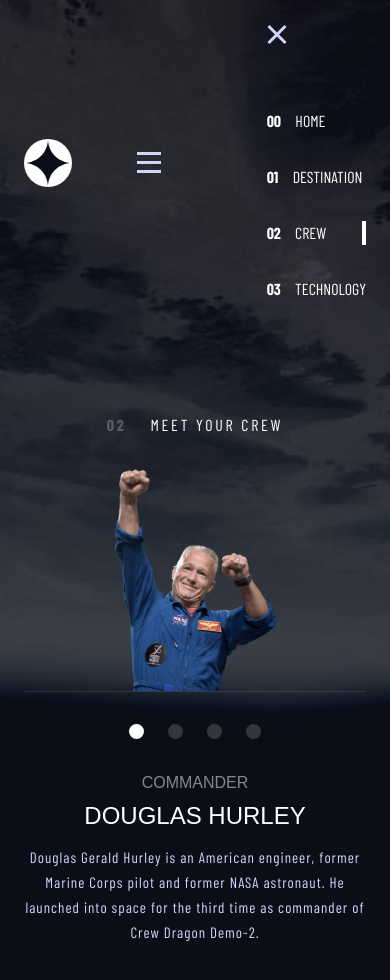
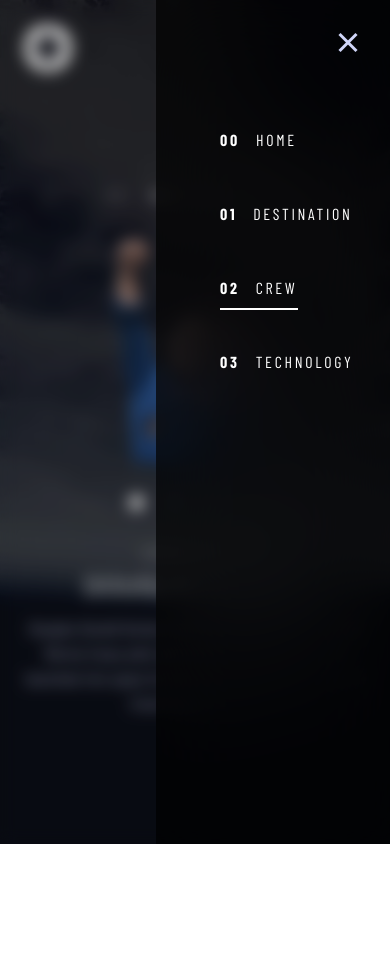
Before and after one commit to escultura-ama/appdev-space-tourism, a Next.js app: page /crew in a window 390 px wide. Both pictures are taken after a click on the button 330 px from the left and 48 px from the top of the page. Shown: the top 980 px of the page. After the commit the page ends 844 px from the top, so only its background shows below. Built offline with nearby package versions, Linux system fonts and the light colour scheme; a web font is replaced by a local one.

Commit message:
Debug: Navbar and make burger disappear

```diff
--- a/app/crew/page.tsx
+++ b/app/crew/page.tsx
@@ -148,7 +148,7 @@ export default function CrewPage() {
 
           /* IMAGE TOP */
           .image-section {
-            order: 1; width: 100%; height: 223px; border-bottom: 1px solid rgba(255,255,255,0.1);
+            order: 1; width: 100%; height: 223px; border-bottom: 0px solid rgba(255,255,255,0.1);
             mask-image: none; -webkit-mask-image: none; margin-bottom: 32px;
           }
 
@@ -177,7 +177,7 @@ export default function CrewPage() {
 
 const crewData = [
   { id: 1, role: "COMMANDER", name: "DOUGLAS HURLEY", bio: "Douglas Gerald Hurley is an American engineer, former Marine Corps pilot and former NASA astronaut. He launched into space for the third time as commander of Crew Dragon Demo-2.", image: "/assets/crew/image-douglas-hurley.png" },
-  { id: 2, role: "MISSION SPECIALIST", name: "MARK SHUTTLEWORTH", bio: "Mark Richard Shuttleworth is the founder and CEO of Canonical, the company behind the Linux-based Ubuntu operating system.", image: "/assets/crew/image-mark-shuttleworth.png" },
-  { id: 3, role: "PILOT", name: "VICTOR GLOVER", bio: "Pilot on the first operational flight of the SpaceX Crew Dragon to the International Space Station.", image: "/assets/crew/image-victor-glover.png" },
-  { id: 4, role: "FLIGHT ENGINEER", name: "ANOUSHEH ANSARI", bio: "Anousheh Ansari is an Iranian-American engineer and co-founder of Prodea Systems.", image: "/assets/crew/image-anousheh-ansari.png" }
+  { id: 2, role: "MISSION SPECIALIST", name: "MARK SHUTTLEWORTH", bio: "Mark Richard Shuttleworth is the founder and CEO of Canonical, the company behind the Linux-based Ubuntu operating system. Shuttleworth became the first South African to travel to space as a space tourist.", image: "/assets/crew/image-mark-shuttleworth.png" },
+  { id: 3, role: "PILOT", name: "VICTOR GLOVER", bio: "Pilot on the first operational flight of the SpaceX Crew Dragon to the International Space Station. Glover is a commander in the U.S. Navy where he pilots an F/A-18. He was a crew member Expedition 64, and served as a station systems flight engineer.", image: "/assets/crew/image-victor-glover.png" },
+  { id: 4, role: "FLIGHT ENGINEER", name: "ANOUSHEH ANSARI", bio: "Anousheh Ansari is an Iranian-American engineer and co-founder of Prodea Systems. Ansari was the fourth self-funded space tourist, the first self-funded woman to fly to the ISS, and the first Iranian in space.", image: "/assets/crew/image-anousheh-ansari.png" }
 ];
--- a/components/Navbar.tsx
+++ b/components/Navbar.tsx
@@ -43,7 +43,8 @@ export default function Navbar() {
         ))}
       </ul>
 
-      {/* HAMBURGER ICON (Mobile Only) */}
+      {/* HAMBURGER ICON */}
+      {!isOpen && (
         <button className="hamburger" onClick={() => setIsOpen(true)}>
           <svg xmlns="http://www.w3.org/2000/svg" width="24" height="21">
             <g fill="#D0D6F9" fillRule="evenodd">
@@ -51,14 +52,14 @@ export default function Navbar() {
             </g>
           </svg>
         </button>
+      )}
 
       {/* MOBILE SIDEBAR */}
       <AnimatePresence>
         {isOpen && (
           <>
-            {/* Backdrop */}
             <motion.div
-              className="nav-backdrop"
+              className="fixed inset-0 bg-black/20 backdrop-blur-sm z-40"
               initial={{ opacity: 0 }}
               animate={{ opacity: 1 }}
               exit={{ opacity: 0 }}
@@ -66,13 +67,13 @@ export default function Navbar() {
             />
 
             <motion.div
-              className="mobile-drawer"
+              className="fixed right-0 top-0 z-50 bg-black/70 backdrop-blur-2xl text-white w-[60%] h-screen p-8"
               initial={{ x: "100%" }}
               animate={{ x: 0 }}
               exit={{ x: "100%" }}
               transition={{ type: "spring", damping: 25, stiffness: 200 }}
             >
-              <button className="close-btn" onClick={() => setIsOpen(false)}>
+              <button className="absolute top-8 right-8" onClick={() => setIsOpen(false)}>
                 <svg xmlns="http://www.w3.org/2000/svg" width="20" height="21">
                   <g fill="#D0D6F9" fillRule="evenodd">
                     <path d="M2.575.954l16.97 16.97-2.12 2.122L.455 3.076z" />
@@ -81,15 +82,27 @@ export default function Navbar() {
                 </svg>
               </button>
 
-              <ul className="mobile-links">
-                {navLinks.map((link) => (
-                  <li key={link.id} className={pathname === link.path ? "active" : ""}>
-                    <Link href={link.path} onClick={() => setIsOpen(false)}>
-                      <span>{link.id}</span> {link.name}
+<ul className="flex flex-col gap-10 mt-24 uppercase tracking-[2.7px] items-start pl-8">
+  {navLinks.map((link) => {
+    const isActive = pathname === link.path;
+    return (
+      <li key={link.id}>
+        <Link
+          href={link.path}
+          onClick={() => setIsOpen(false)}
+          className={`inline-flex gap-4 pb-2 border-b-2 transition-all duration-300 ${
+            isActive
+              ? "border-white"
+              : "border-transparent hover:border-white/50"
+          }`}
+        >
+          <span className="font-bold">{link.id}</span> {link.name}
         </Link>
       </li>
-                ))}
+    );
+  })}
 </ul>
+
             </motion.div>
           </>
         )}
@@ -138,42 +151,24 @@ export default function Navbar() {
 
         .desktop-menu a {
           text-decoration: none;
-          color: white;
+          color: white; /* Fixed from black to white */
           letter-spacing: 2.7px;
           font-size: 16px;
         }
 
         .desktop-menu span { font-weight: 700; margin-right: 11px; }
 
-        .hamburger { display: none; background: none; border: none; cursor: pointer; padding: 0 24px; }
-
-        /* MOBILE DRAWER STYLES */
-        .mobile-drawer {
+        .hamburger {
+          display: none;
+          background: none;
+          border: none;
+          cursor: pointer;
+          padding: 0 24px;
           position: fixed;
-          top: 0;
-          right: 0;
-          bottom: 0;
-          width: 70%;
-          background: rgba(255, 255, 255, 0.04);
-          backdrop-filter: blur(40px);
-          padding: 34px;
-          z-index: 200;
-          display: flex;
-          flex-direction: column;
+          top: 32px;
+          right: 24px;
+          z-index: 50;
         }
-
-        .nav-backdrop {
-          position: fixed;
-          inset: 0;
-          z-index: 190;
-        }
-
-        .close-btn { align-self: flex-end; background: none; border: none; cursor: pointer; margin-bottom: 64px; }
-
-        .mobile-links { list-style: none; display: flex; flex-direction: column; gap: 32px; }
-        .mobile-links a { text-decoration: none; color: white; letter-spacing: 2.7px; font-size: 16px; }
-        .mobile-links span { font-weight: 700; margin-right: 11px; }
-        .mobile-links li.active { border-right: 4px solid white; }
 
         @media (max-width: 1100px) {
           .nav-line { display: none; }
```
Lines whose indentation alone changed are shown as unchanged.
